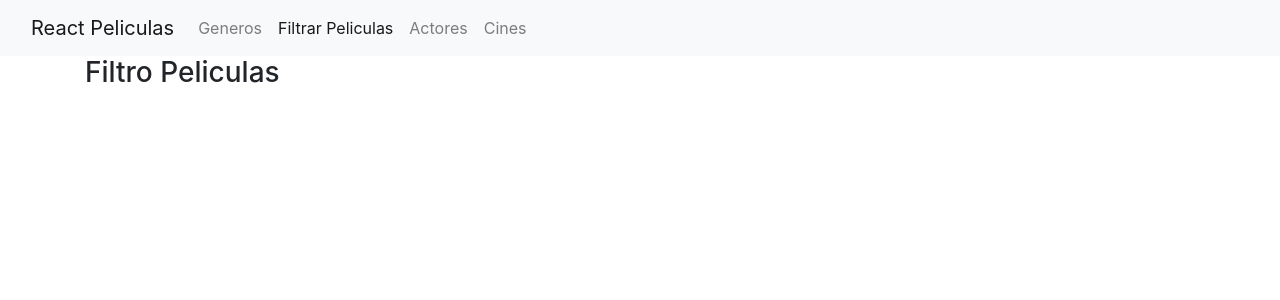
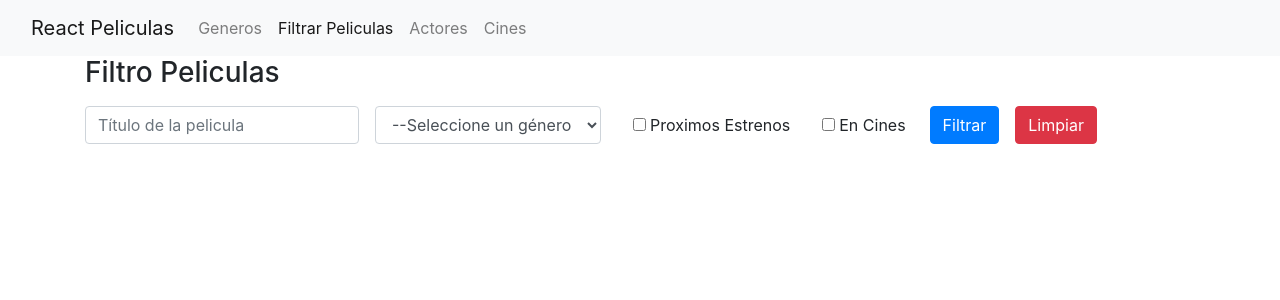
Before and after one commit to aramirezm89/react-peliculas, a React (Create React App) app: page /peliculas/filtrar in a window 1280 px wide. Shown: the top 300 px of the page. Built offline with nearby package versions, Linux system fonts and the light colour scheme.

Commit message:
FormCreateUpdateActores

```diff
--- a/src/peliculas/FiltroPeliculas.tsx
+++ b/src/peliculas/FiltroPeliculas.tsx
@@ -1,7 +1,86 @@
-export default function FiltroPeliculas(){
-    return(
-        <div>
-            <h3>Filtro Peliculas</h3>
-        </div>
-    )
+import { Field, Form, Formik } from "formik";
+import Button from "../utils/Button";
+import { generoModelConId } from "./generos/GeneroModel";
+
+export default function FiltroPeliculas() {
+  const valorInicial: filtroPeliculasForm = {
+    titulo: "",
+    generoId: 0,
+    proximosEstrenos: false,
+    enCines: false,
+  };
+
+  const generos: generoModelConId[] = [
+    { id: 1, nombre: "acción" },
+    { id: 2, nombre: "comedia" },
+    { id: 3, nombre: "terror" },
+  ];
+
+  return (
+    <div>
+      <h3>Filtro Peliculas</h3>
+      <Formik
+        initialValues={valorInicial}
+        onSubmit={(valores) => console.log(valores)}
+      >
+        {(formikProps) => (
+          <Form>
+            <div className="form-inline">
+              <div className="form-group mt-2">
+                <div className="form-group mb-2">
+                  <label htmlFor="titulo" className="sr-only">
+                    Titulo
+                  </label>
+                  <Field
+                    name="titulo"
+                    className="form-control"
+                    placeholder="Título de la pelicula"
+                  />
+                </div>
+
+                <div className="form-group mx-sm-3 mb-2">
+                  <Field as="select" className="form-control" name="generoId">
+                    <option value="0">--Seleccione un género</option>
+                    {generos.map((genero) => (
+                      <option key={genero.id} value={genero.id}>
+                        {genero.nombre}
+                      </option>
+                    ))}
+                  </Field>
+                </div>
+
+                <div className="form-group mx-sm-3 mb-2">
+                    <Field type="checkbox" className="form-check-input" name="proximosEstrenos" id="proximosEstrenos" ></Field>
+                    <label className="form-check-label" htmlFor="proximosEstrenos">Proximos Estrenos</label>
+                </div>
+
+                <div className="form-group mx-sm-3 mb-2">
+                    <Field type="checkbox" className="form-check-input" name="enCines" id="enCines" ></Field>
+                    <label className="form-check-label" htmlFor="enCines">En Cines</label>
+                </div>
+                <Button
+                 className="form-group mx-sm-2 mb-2 btn btn-primary"
+                 onClick={() => formikProps.submitForm()}
+                 >Filtrar</Button>
+
+                 <Button
+                 className="form-group mx-sm-2 mb-2 btn btn-danger"
+                 onClick={() => formikProps.resetForm()}
+                 >
+                 Limpiar
+                 </Button>
+              </div>
+            </div>
+          </Form>
+        )}
+      </Formik>
+    </div>
+  );
 }
+
+interface filtroPeliculasForm {
+  titulo: string;
+  generoId: number;
+  proximosEstrenos: boolean;
+  enCines: boolean;
+}
--- /dev/null
+++ b/src/peliculas/actores/ActoresModel.tsx
@@ -0,0 +1,10 @@
+export interface actores{
+    nombre:string,
+    fechaNacimiento?: Date
+}
+
+export interface actoresWhithId{
+    id:number,
+    nombre:string,
+    fechaNacimiento?: Date
+}
--- a/src/peliculas/actores/CrearActores.tsx
+++ b/src/peliculas/actores/CrearActores.tsx
@@ -1,9 +1,17 @@
+import FormularioActores from "./FormularioActores";
 
 export default function CrearActores(){
     return(
         <div>
             <h3>Crear Actores</h3>
-
+            <FormularioActores
+            model={{nombre:'',fechaNacimiento:undefined}}
+            onSubmit={async(values,actions) => {
+               await  new Promise(result => setTimeout(result,2000))
+                console.log(values)
+                actions.resetForm();
+            }}
+            />
         </div>
     )
 }
--- a/src/peliculas/actores/EditarActores.tsx
+++ b/src/peliculas/actores/EditarActores.tsx
@@ -1,8 +1,17 @@
+import FormularioActores from "./FormularioActores";
+
 export default function EditarActores(){
     return(
         <div>
             <h3>Editar Actores</h3>
-
+            <FormularioActores
+            model={{nombre:'Henry Cavil',fechaNacimiento:new Date('1987-10-23T:00:00:00')}}
+            onSubmit={async(values,actions) => {
+               await  new Promise(result => setTimeout(result,2000))
+                console.log(values)
+                actions.resetForm();
+            }}
+            />
         </div>
     )
 }
--- /dev/null
+++ b/src/peliculas/actores/FormularioActores.tsx
@@ -0,0 +1,35 @@
+import { Formik, FormikHelpers ,Form} from "formik";
+import { actores } from "./ActoresModel";
+import * as yup from "yup";
+import FormGroupText from "../../utils/FormGroupText";
+import Button from "../../utils/Button";
+import { Link } from "react-router-dom";
+export default function FormularioActores(props:FormularioActoresProps){
+    const {model,onSubmit} = props;
+    return(
+        <Formik
+        initialValues={model}
+        onSubmit={onSubmit}
+        validationSchema={yup.object({
+            nombre: yup.string().required('Este campo es requerido.').min(2,"Minimo de caracteres 2").max(50,'campo no permite mas de 50 caracteres')
+            .matches(/^[a-zA-Z_ ]+$/,'Campo no puede contener numeros.' ).primeraLetraMayuscula()
+
+          })}
+        >
+
+        {(formikProps) =>(
+          <Form>
+              <FormGroupText label="nombre" campo="nombre" placeholder="Nombre del actor" />
+
+              <Button type="submit" disabled={formikProps.isSubmitting}>Guardar</Button>
+              <Link className="btn btn-secondary" to="/actores">Cancelar</Link>
+          </Form>
+        )}
+        </Formik>
+    )
+}
+
+interface FormularioActoresProps{
+    model : actores,
+    onSubmit(valores:actores,acciones:FormikHelpers<actores>): void
+}
--- a/src/peliculas/generos/GeneroModel.tsx
+++ b/src/peliculas/generos/GeneroModel.tsx
@@ -1,3 +1,9 @@
 export interface generoModel{
     nombre: string
 }
+
+export interface generoModelConId{
+    id:number;
+    nombre:string,
+
+}
--- a/src/utils/Button.tsx
+++ b/src/utils/Button.tsx
@@ -1,8 +1,8 @@
 
 export default function Button(props:buttonProps){
-    const {children,onClick,type,disabled} = props;
+    const {children,onClick,type,disabled,className} = props;
     return(
-        <button type={type} disabled={disabled} onClick={onClick} className="btn btn-primary mt-2 mb-2 mr-1">{children}</button>
+        <button type={type} disabled={disabled} onClick={onClick} className={className}>{children}</button>
     )
 }
 
@@ -10,10 +10,12 @@ interface buttonProps{
     children : React.ReactNode,
     onClick?() : void,
     type: "button" | "submit"
-    disabled:boolean
+    disabled:boolean,
+    className:string
 }
 
 Button.defaultProps = {
  type:"button",
- disabled:false
+ disabled:false,
+ className: "btn btn-primary mt-2 mb-2 mr-1"
 }
--- a/src/utils/FormGroupText.tsx
+++ b/src/utils/FormGroupText.tsx
@@ -1,6 +1,6 @@
 import { ErrorMessage, Field } from "formik";
 
-export default function FormGroupText(props: FormGroupTextProps) {
+export default function   FormGroupText(props: FormGroupTextProps) {
   const { campo, label, placeholder } = props;
   return (
     <>
```
